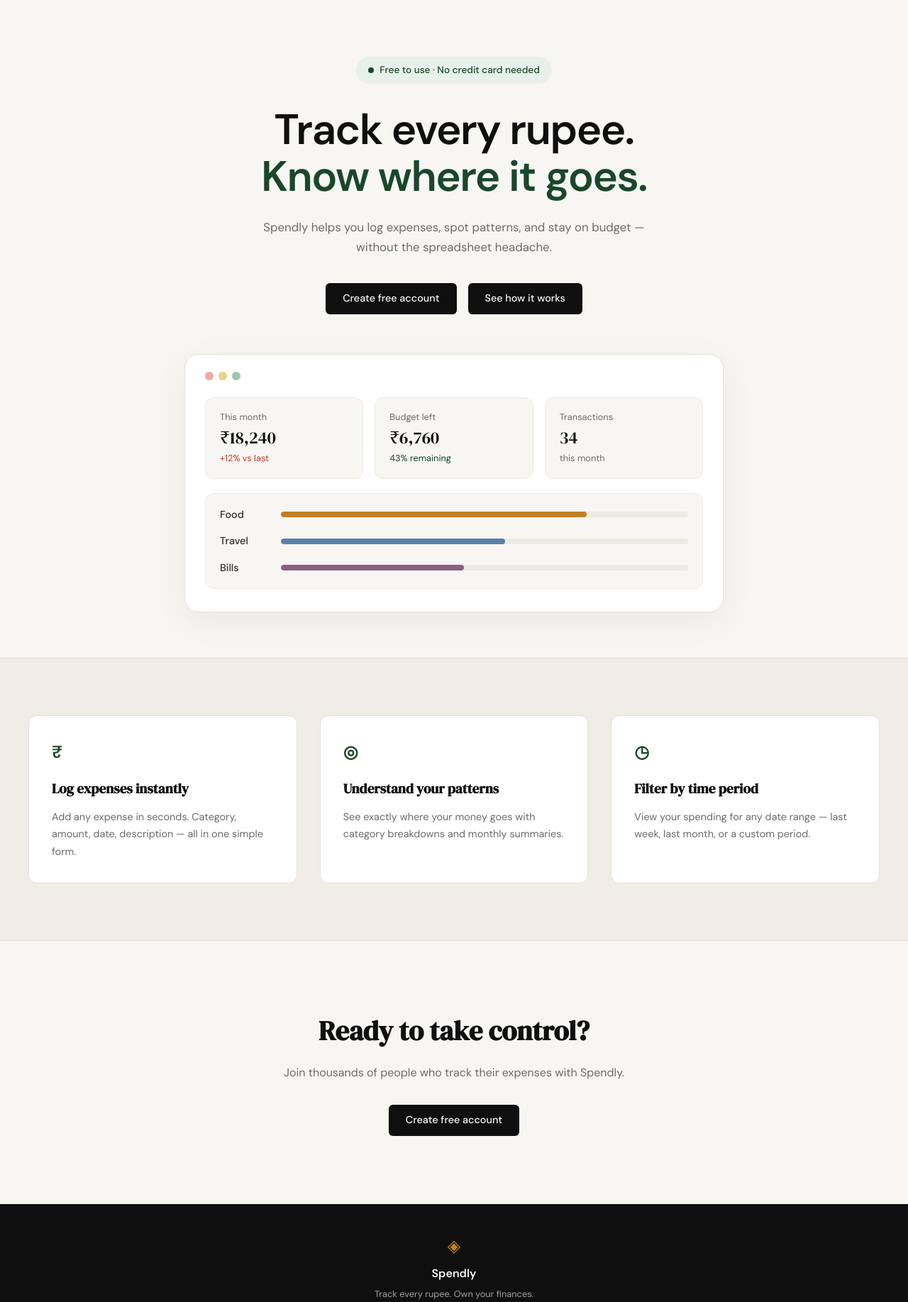
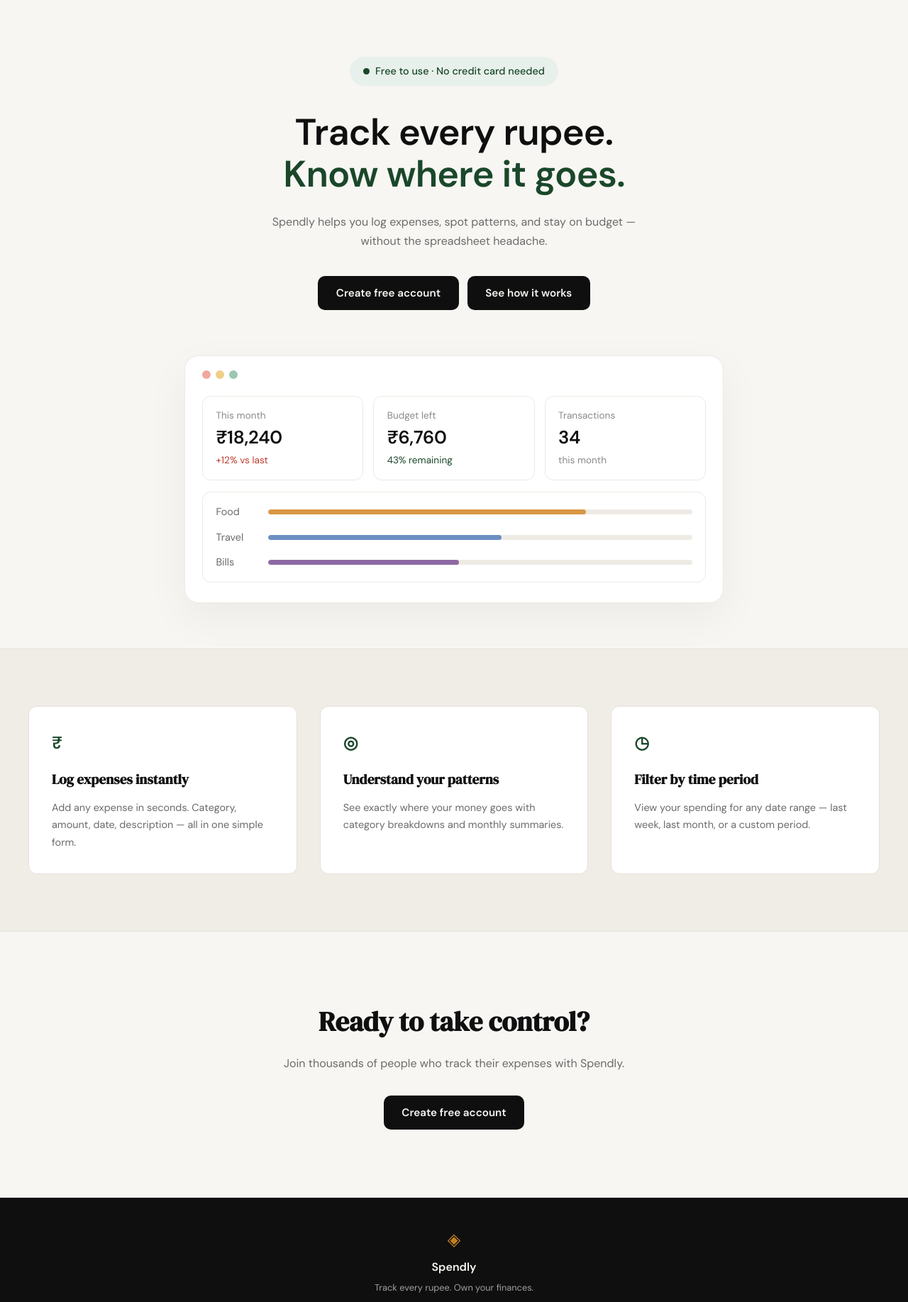
Before and after one commit to rahimx09/spendly, a Flask app: page / in a window 1280 px wide. Shown: the part 61-1896 px from the top of the page at 71% size. Run offline with Flask 3, Linux system fonts and the light colour scheme.

Commit message:
landing: refine hero section typography and colors

```diff
--- a/static/css/style.css
+++ b/static/css/style.css
@@ -146,26 +146,26 @@ a { color: inherit; text-decoration: none; }
     gap: 0.5rem;
     background: var(--accent-light);
     color: var(--accent);
-    font-size: 0.85rem;
+    font-size: 0.9rem;
     font-weight: 500;
-    padding: 0.5rem 1.1rem;
+    padding: 0.55rem 1.2rem;
     border-radius: 999px;
-    margin-bottom: 2rem;
+    margin-bottom: 2.25rem;
 }
 
 .hero-badge-dot {
-    width: 8px;
-    height: 8px;
+    width: 9px;
+    height: 9px;
     border-radius: 999px;
     background: var(--accent);
 }
 
 .hero-title {
     font-family: var(--font-body);
-    font-weight: 600;
-    font-size: clamp(2.5rem, 5vw, 3.75rem);
-    line-height: 1.1;
-    letter-spacing: -0.025em;
+    font-weight: 700;
+    font-size: clamp(2.25rem, 4.5vw, 3.25rem);
+    line-height: 1.15;
+    letter-spacing: -0.015em;
     color: var(--ink);
     margin-bottom: 1.5rem;
 }
@@ -175,20 +175,20 @@ a { color: inherit; text-decoration: none; }
 }
 
 .hero-subtitle {
-    font-size: 1.05rem;
-    color: var(--ink-muted);
-    line-height: 1.7;
-    max-width: 560px;
+    font-size: 1rem;
+    color: #6b6b6b;
+    line-height: 1.65;
+    max-width: 540px;
     margin-bottom: 2.25rem;
 }
 
 .hero-actions {
     display: flex;
-    gap: 1rem;
+    gap: 0.75rem;
     align-items: center;
     justify-content: center;
     flex-wrap: wrap;
-    margin-bottom: 3.5rem;
+    margin-bottom: 4rem;
 }
 
 /* ------------------------------------------------------------------ */
@@ -203,12 +203,12 @@ a { color: inherit; text-decoration: none; }
 
 .mock-card {
     background: var(--paper-card);
-    border: 1px solid var(--border);
+    border: 1px solid #eceae3;
     border-radius: var(--radius-lg);
-    padding: 1.5rem 1.75rem 2rem;
+    padding: 1.25rem 1.5rem 1.75rem;
     width: 100%;
     max-width: 760px;
-    box-shadow: 0 12px 48px rgba(0,0,0,0.06);
+    box-shadow: 0 20px 60px rgba(0,0,0,0.05);
 }
 
 .mock-dots {
@@ -231,36 +231,38 @@ a { color: inherit; text-decoration: none; }
 .mock-stats {
     display: grid;
     grid-template-columns: repeat(3, 1fr);
-    gap: 1rem;
-    margin-bottom: 1.25rem;
+    gap: 0.875rem;
+    margin-bottom: 1rem;
 }
 
 .mock-stat {
-    background: var(--paper);
-    border: 1px solid var(--border-soft);
+    background: var(--paper-card);
+    border: 1px solid #eceae3;
     border-radius: var(--radius-md);
-    padding: 1.1rem 1.25rem;
+    padding: 1rem 1.15rem;
     display: flex;
     flex-direction: column;
-    gap: 0.35rem;
+    gap: 0.4rem;
     text-align: left;
 }
 
 .mock-stat-label {
-    font-size: 0.8rem;
-    color: var(--ink-muted);
+    font-size: 0.85rem;
+    color: #8a8a8a;
 }
 
 .mock-stat-value {
-    font-family: var(--font-display);
-    font-size: 1.5rem;
+    font-family: var(--font-body);
+    font-size: 1.6rem;
+    font-weight: 600;
     color: var(--ink);
     line-height: 1.1;
+    letter-spacing: -0.01em;
 }
 
 .mock-stat-meta {
-    font-size: 0.8rem;
-    color: var(--ink-muted);
+    font-size: 0.85rem;
+    color: #8a8a8a;
 }
 
 .mock-stat-meta-up   { color: var(--danger); }
@@ -269,30 +271,30 @@ a { color: inherit; text-decoration: none; }
 .mock-bars {
     display: flex;
     flex-direction: column;
-    gap: 0.9rem;
-    background: var(--paper);
-    border: 1px solid var(--border-soft);
+    gap: 0.8rem;
+    background: var(--paper-card);
+    border: 1px solid #eceae3;
     border-radius: var(--radius-md);
-    padding: 1.1rem 1.25rem;
+    padding: 1rem 1.15rem;
 }
 
 .mock-bar-row {
     display: grid;
-    grid-template-columns: 70px 1fr;
+    grid-template-columns: 60px 1fr;
     align-items: center;
-    gap: 1rem;
+    gap: 0.85rem;
 }
 
 .mock-cat {
     font-size: 0.9rem;
-    font-weight: 500;
-    color: var(--ink-soft);
+    font-weight: 400;
+    color: #6b6b6b;
     text-align: left;
 }
 
 .mock-bar-track {
-    height: 8px;
-    background: var(--border-soft);
+    height: 7px;
+    background: #eeebe4;
     border-radius: 999px;
     overflow: hidden;
 }
@@ -303,9 +305,9 @@ a { color: inherit; text-decoration: none; }
     transition: width 0.6s ease;
 }
 
-.mock-bar-food   { background: var(--accent-2); }
-.mock-bar-travel { background: #5b7fa6; }
-.mock-bar-bills  { background: #8b5e83; }
+.mock-bar-food   { background: #d99745; }
+.mock-bar-travel { background: #6b8fc4; }
+.mock-bar-bills  { background: #8e6aa3; }
 
 /* ------------------------------------------------------------------ */
 /* Buttons                                                             */
@@ -315,11 +317,11 @@ a { color: inherit; text-decoration: none; }
     display: inline-block;
     background: var(--ink);
     color: var(--paper);
-    padding: 0.65rem 1.5rem;
-    border-radius: var(--radius-sm);
+    padding: 0.75rem 1.6rem;
+    border-radius: 10px;
     font-family: var(--font-body);
-    font-size: 0.9rem;
-    font-weight: 500;
+    font-size: 0.95rem;
+    font-weight: 600;
     cursor: pointer;
     border: none;
     transition: background 0.2s;
```
